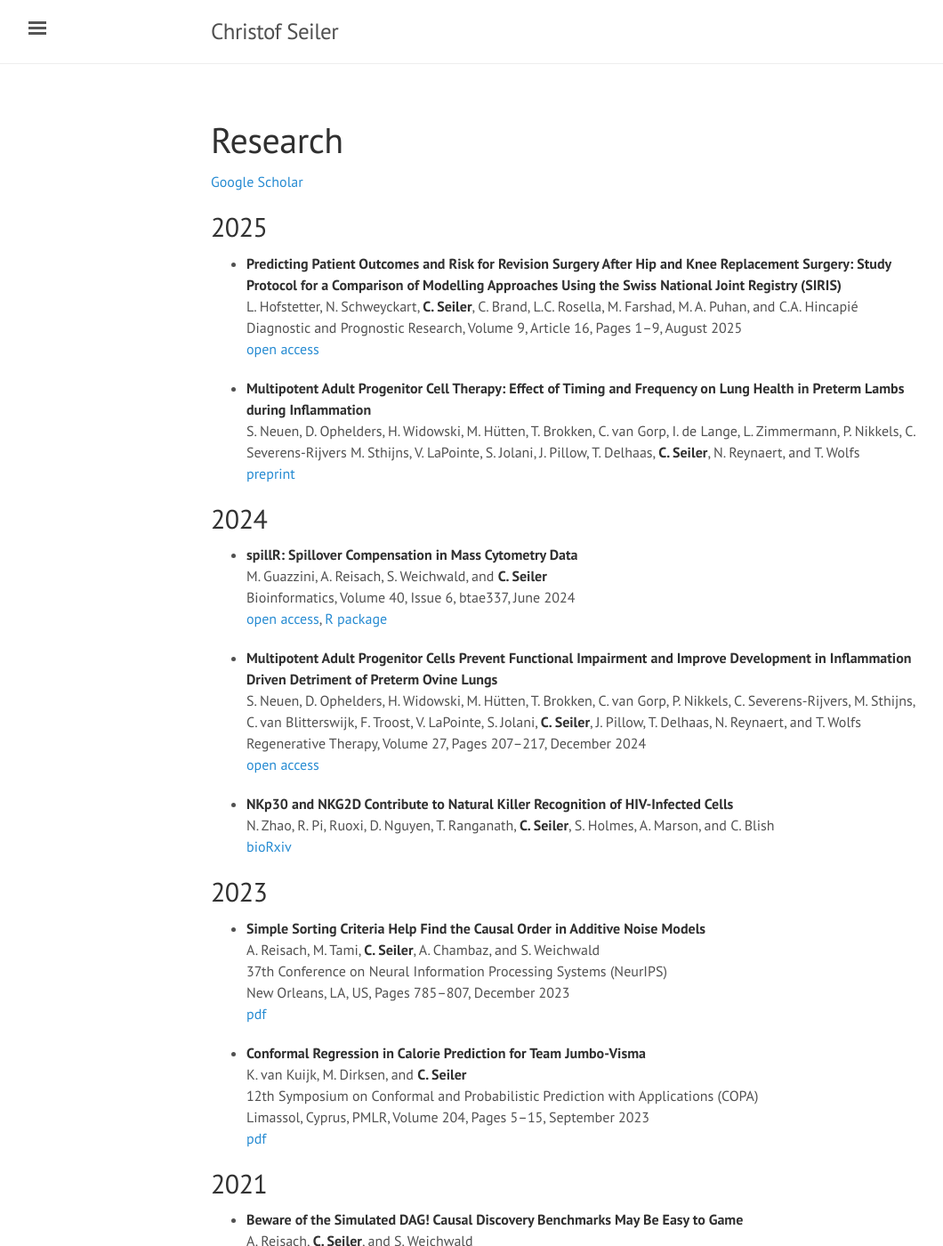
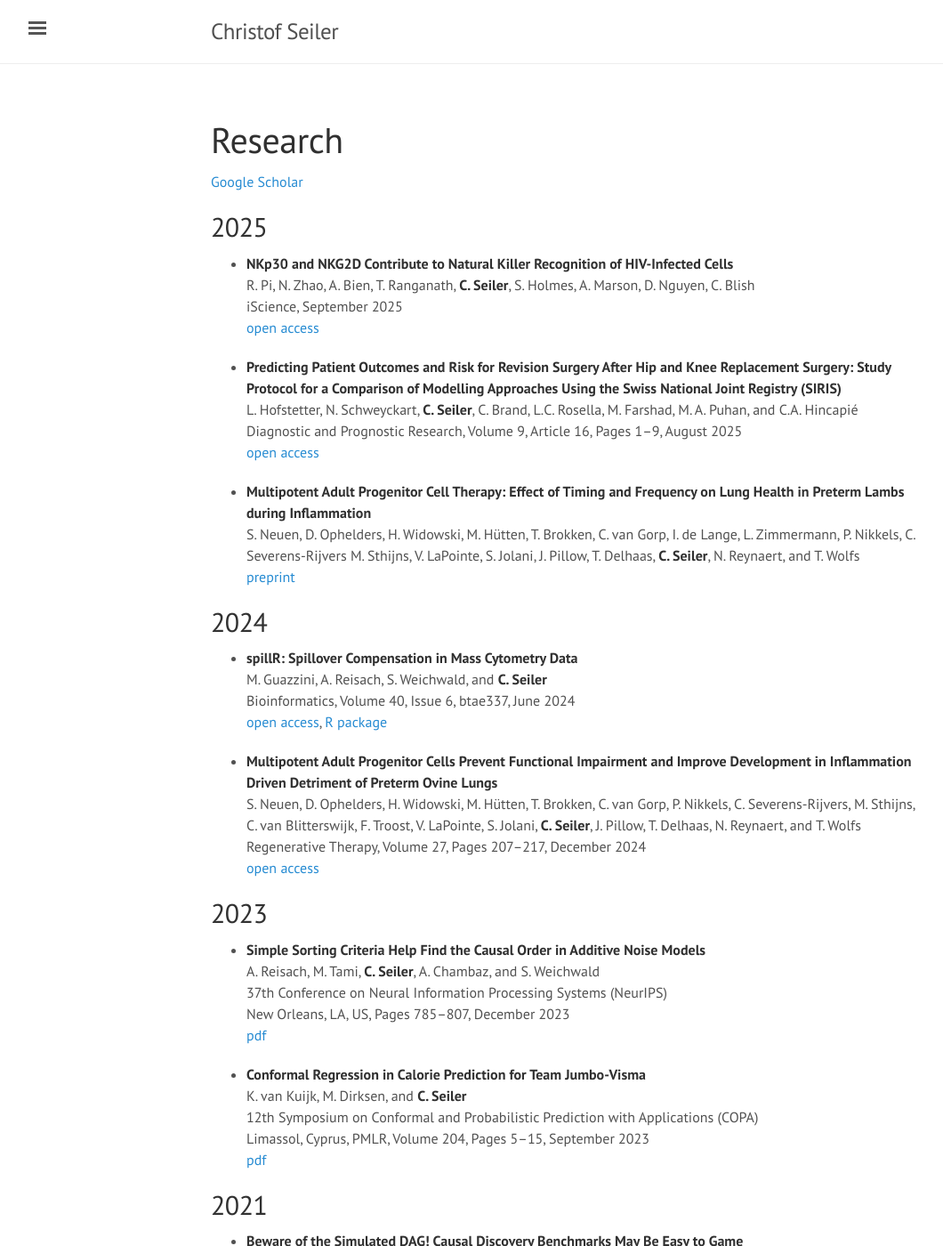
Before and after one commit to ChristofSeiler/ChristofSeiler.github.io, a Jekyll site: the page built from research.md, in a window 1280 px wide and 1400 px high. Shown: the whole window at 89% size, without its empty margins (3-1063 px from the left). Built offline with Jekyll 4.4.1, drawn with Linux system fonts in a browser that asks for light colours; some of the changed lines change nothing that is shown.

Commit message:
paper accepted

```diff
--- a/research.md
+++ b/research.md
@@ -6,6 +6,11 @@ title: Research
 [Google Scholar](https://scholar.google.com/citations?user=fxMt84EAAAAJ&hl=en)
 
 ## 2025
+
+* **NKp30 and NKG2D Contribute to Natural Killer Recognition of HIV-Infected Cells** <br>
+R. Pi, N. Zhao, A. Bien, T. Ranganath, **C. Seiler**, S. Holmes, A. Marson, D. Nguyen, C. Blish <br>
+iScience, September 2025 <br>
+[open access](https://doi.org/10.1016/j.isci.2025.113548)
 
 * **Predicting Patient Outcomes and Risk for Revision Surgery After Hip and Knee Replacement Surgery: Study Protocol for a Comparison of Modelling Approaches Using the Swiss National Joint Registry (SIRIS)** <br>
 L. Hofstetter, N. Schweyckart, **C. Seiler**, C. Brand, L.C. Rosella, M. Farshad, M. A. Puhan, and C.A. Hincapié <br>
@@ -27,10 +32,6 @@ Bioinformatics, Volume 40, Issue 6, btae337, June 2024 <br>
 S. Neuen, D. Ophelders, H. Widowski, M. Hütten, T. Brokken, C. van Gorp, P. Nikkels, C. Severens-Rijvers, M. Sthijns, C. van Blitterswijk, F. Troost, V. LaPointe, S. Jolani, **C. Seiler**, J. Pillow, T. Delhaas, N. Reynaert, and T. Wolfs <br>
 Regenerative Therapy, Volume 27, Pages 207&ndash;217, December 2024 <br>
 [open access](https://doi.org/10.1016/j.reth.2024.03.014)
-
-* **NKp30 and NKG2D Contribute to Natural Killer Recognition of HIV-Infected Cells** <br>
-N. Zhao, R. Pi, Ruoxi, D. Nguyen, T. Ranganath, **C. Seiler**, S. Holmes, A. Marson, and C. Blish <br>
-[bioRxiv](https://doi.org/10.1101/2024.06.24.600449)
 
 ## 2023
 
```
